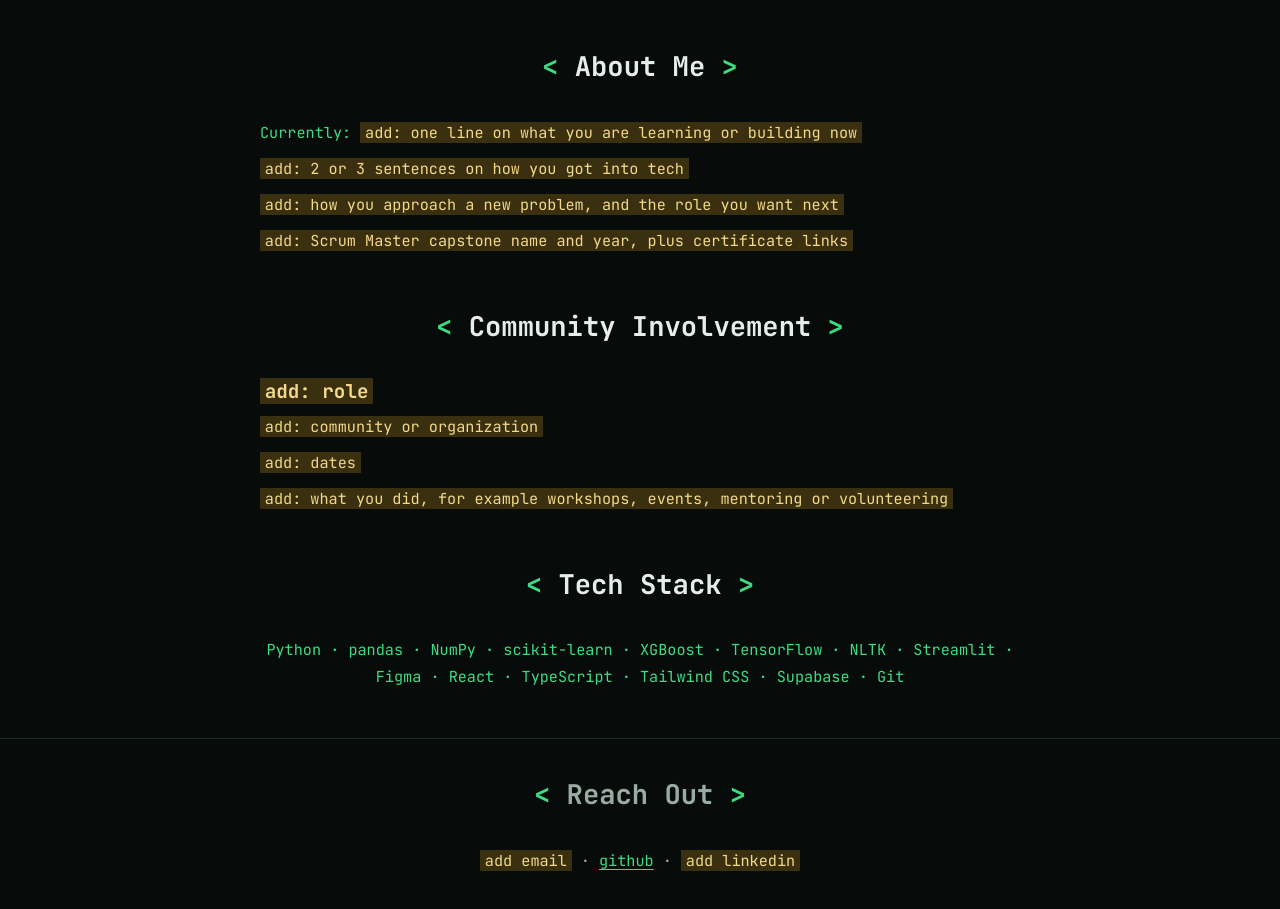
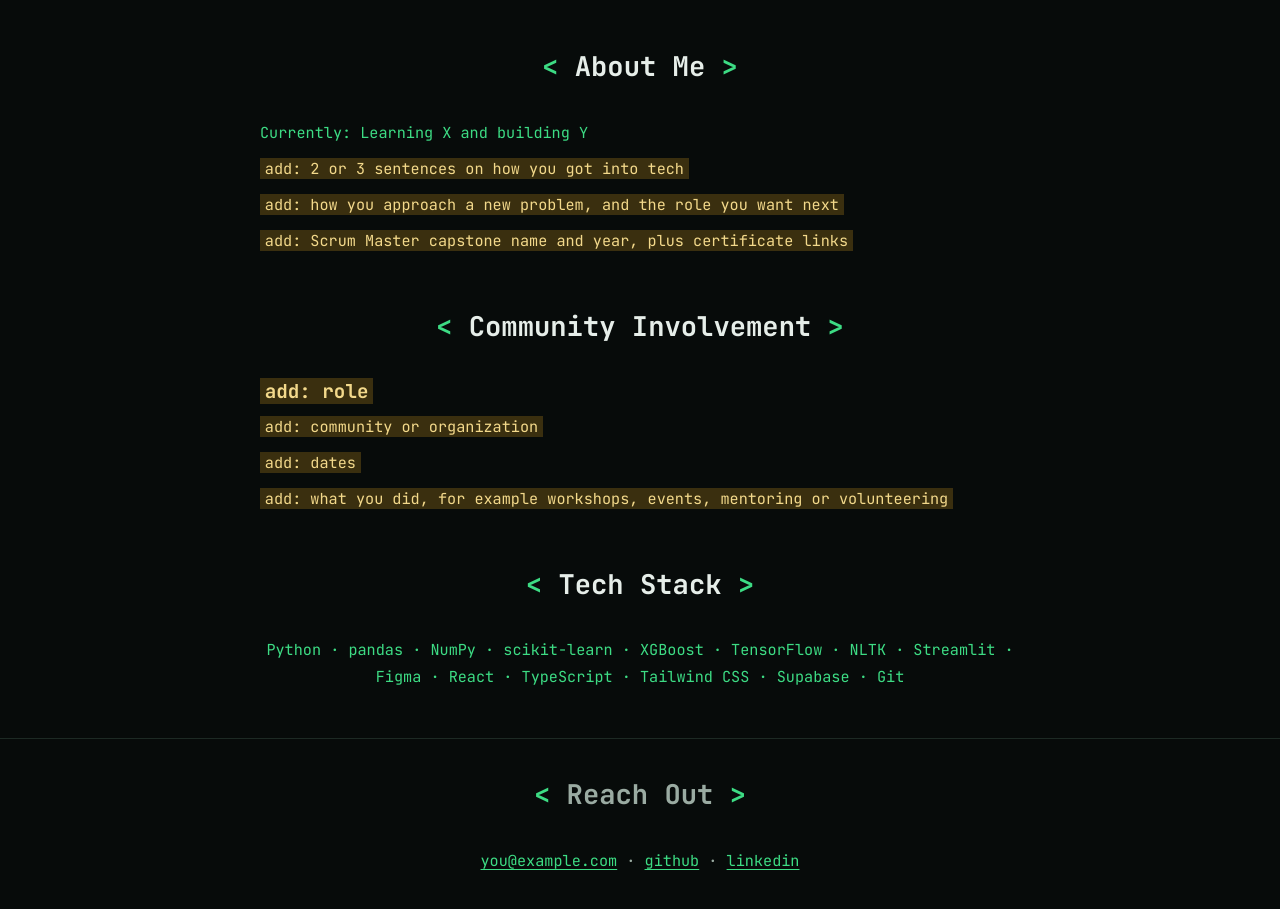
Before and after one commit to Atieng/Portfolio-website, a Next.js app: page / in a window 1280 px wide. Shown: the part 2800-3709 px from the top of the page. Built offline with nearby package versions, Linux system fonts and the light colour scheme.

Commit message:
Add contact details and current focus

```diff
--- a/data/site.js
+++ b/data/site.js
@@ -6,10 +6,10 @@ export const site = {
   intro:
     "I build models that get tested against reality, and I report what went wrong as plainly as what went right. Based in Nairobi.",
   resume: "TODO", // later: "/resume.pdf" (put the file in public/)
-  email: "TODO",
+  email: "you@example.com",
   github: "https://github.com/Atieng",
-  linkedin: "TODO",
-  currently: "TODO: one line on what you are learning or building now",
+  linkedin: "https://www.linkedin.com/in/your-name",
+  currently: "Learning X and building Y",
   about: [
     "TODO: 2 or 3 sentences on how you got into tech",
     "TODO: how you approach a new problem, and the role you want next",
```
